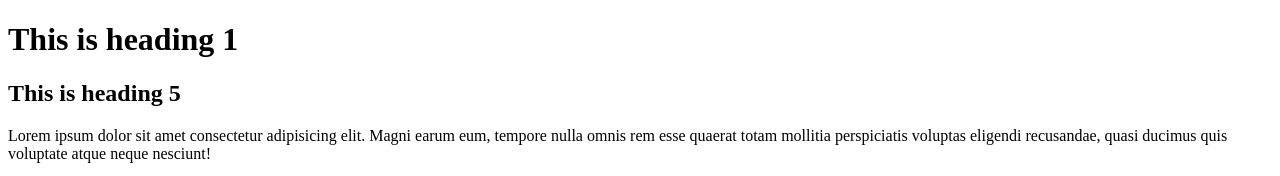
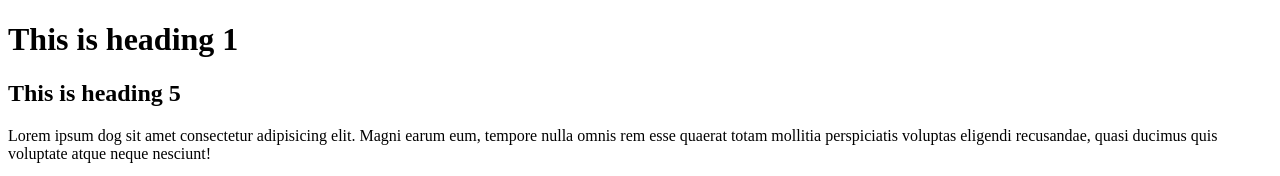
Before and after one commit to ArpitGupta0212/Frontend, a plain HTML site: page 2_lab/index.html in a window 1280 px wide. Shown: the top 176 px of the page. Drawn offline with Linux system fonts and the light colour scheme.

Commit message:
fourth commit

```diff
--- a/2_lab/index.html
+++ b/2_lab/index.html
@@ -14,7 +14,7 @@
         This is heading 5
     </h2>
     <p>
-        Lorem ipsum dolor sit amet consectetur adipisicing elit. Magni earum eum, tempore nulla omnis rem esse quaerat totam mollitia perspiciatis voluptas eligendi recusandae, quasi ducimus quis voluptate atque neque nesciunt!
+        Lorem ipsum dog sit amet consectetur adipisicing elit. Magni earum eum, tempore nulla omnis rem esse quaerat totam mollitia perspiciatis voluptas eligendi recusandae, quasi ducimus quis voluptate atque neque nesciunt!
     </p>
     <p>
         Lorem ipsum dolor sit amet consectetur adipisicing elit. Ut aperiam ipsa ex perferendis obcaecati repellendus excepturi, voluptas officiis odit, voluptatum doloremque consequuntur expedita iure. Asperiores deserunt sint ipsum voluptates modi.
```
